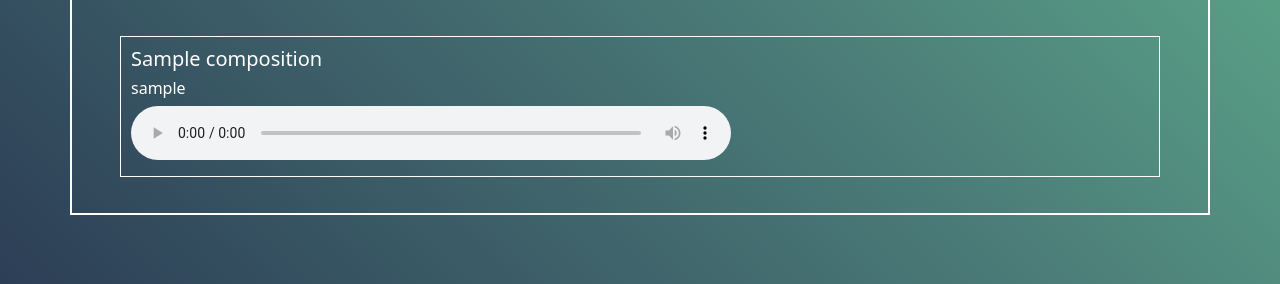
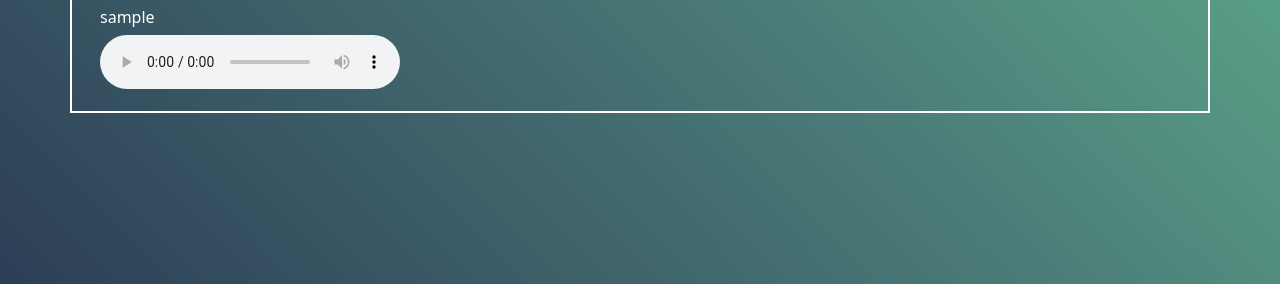
Before and after one commit to bielikovv/i-b-music-platform, a Django app: page /myplaylists/playlist/1/ in a window 1280 px wide. Shown: the part 516-800 px from the top of the page. Run offline with Django 4.2, Linux system fonts and the light colour scheme; tables that the repository leaves empty hold one stand-in row (values such as "Sample post"); some libraries are stand-ins or nearby versions.

Commit message:
update db

```diff
--- a/music/music/static/css/stylenew.css
+++ b/music/music/static/css/stylenew.css
@@ -230,10 +230,6 @@ select#id_playlist_user{
     border-top: 1px solid rgba(255,255,255,.15);
 }
 
-#playlist-current-card{
-    display: block;
-}
-
 #back-playlist-card{
     border: 0px solid;
     width: 280px;
@@ -252,7 +248,6 @@ select#id_composition_singer{
     width: 300px;
     height: 300px;
     object-fit: cover;
-    margin: 20px;
 }
 
 .music-current-card{
@@ -302,18 +297,6 @@ select#id_composition_singer{
 .dropdown-item:hover{
     background-color: rgba(0, 0, 0, 0);
     color: #2c3e56;
-}
-
-#playlist-composition-current{
-    margin: 20px;
-    border: 1px solid #ffffff;
-    padding: 10px;
-    display: block;
-}
-
-#audio-playlist{
-    display: inline-block;
-    width: 600px;
 }
 
 .navbar-brand{
--- a/music/musiccloud/views.py
+++ b/music/musiccloud/views.py
@@ -32,8 +32,8 @@ def show_mp3(request):
 
 def show_playlist(request, playlist_id):
     playlist = Playlists.objects.get(pk=playlist_id)
-
-    return render(request, 'musiccloud/current_playlist.html', {'playlist':playlist})
+    compositions = playlist.playlist_composition.all()
+    return render(request, 'musiccloud/current_playlist.html', {'playlist':playlist, 'compositions':compositions})
 
 
 
```
Also changed, not shown: music/musiccloud/migrations/0005_composition_composition_playlist_and_more.py (added), music/musiccloud/migrations/0006_remove_composition_composition_playlist.py (added).
